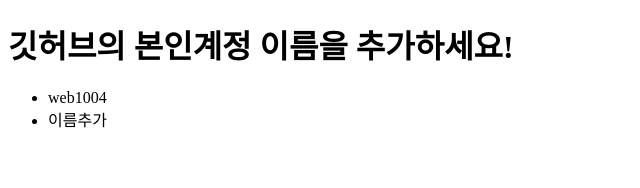
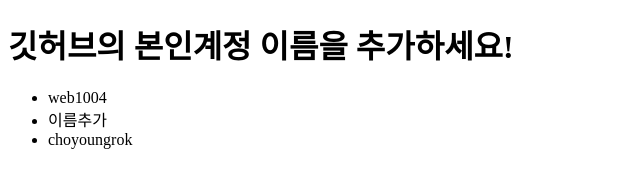
Before and after one commit to suk1004/request, a plain HTML site: page index.html in a window 1280 px wide. Shown: the whole page, without its empty margins (0-640 px from the left). Drawn offline with Linux system fonts and the light colour scheme.

Commit message:
이름추가

```diff
--- a/index.html
+++ b/index.html
@@ -9,6 +9,7 @@
   <ul>
     <li>web1004</li>
     <li>이름추가</li>
+    <li>choyoungrok</li>
   </ul>
 </body>
 </html>
```
